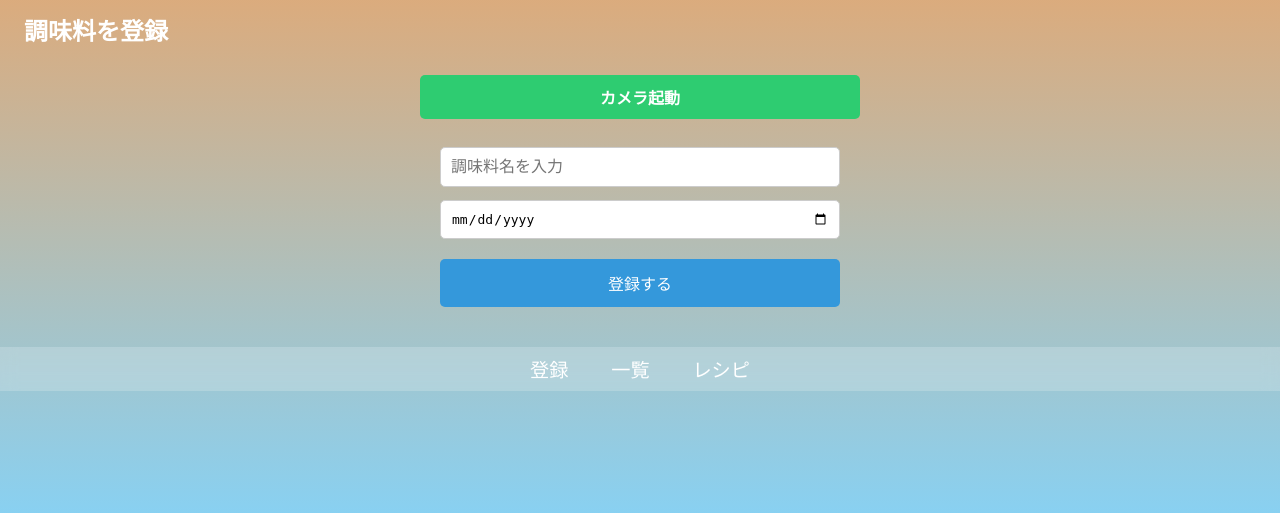
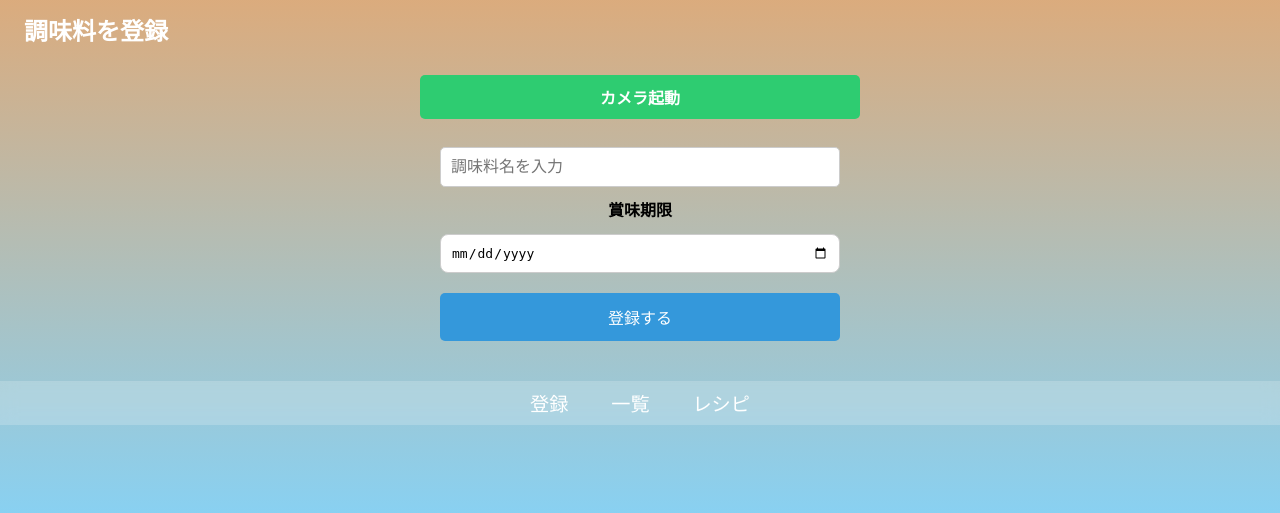
Before and after one commit to sum0924ssk-beep/kaihatu, a FastAPI app: page / in a window 1280 px wide. Shown: the part 226-739 px from the top of the page. Run offline with FastAPI, Linux system fonts and the light colour scheme.

Commit message:
賞味期限

```diff
--- a/templates/index.html
+++ b/templates/index.html
@@ -6,17 +6,24 @@
         <canvas id="photoCanvas" style="display:none;"></canvas>
 
         <div class="button-group" style="text-align: center; margin: 20px 0;">
-        <label for="fileInput" class="custom-file-upload" style="display: inline-block; padding: 10px 20px; background-color: #2ecc71; color: white; border-radius: 5px; cursor: pointer;">
+            <label for="fileInput" class="custom-file-upload"
+                style="display: inline-block; padding: 10px 20px; background-color: #2ecc71; color: white; border-radius: 5px; cursor: pointer;">
                 カメラ起動
             </label>
-       <input type="file" id="fileInput" name="image" accept="image/*" capture="environment" style="display: none;">
+            <input type="file" id="fileInput" name="image" accept="image/*" capture="environment"
+                style="display: none;">
         </div>
 
-    <input type="text" name="name" placeholder="調味料名を入力" required style="width: 100%; padding: 10px; margin-bottom: 10px; border: 1px solid #ccc; border-radius: 5px;">
+        <input type="text" name="name" placeholder="調味料名を入力" required
+            style="width: 100%; padding: 10px; margin-bottom: 10px; border: 1px solid #ccc; border-radius: 5px;">
 
-    <input type="date" name="expiry" placeholder="期限を入力 (任意)" style="width: 100%; padding: 10px; margin-bottom: 20px; border: 1px solid #ccc; border-radius: 5px;">
+        <label style="display:block; margin-bottom:5px; font-weight:bold;">
+            賞味期限
+        </label>
+        <input type="date" name="expiry" style="width: 100%; padding: 10px; margin-bottom: 20px;">
 
-    <button type="submit" style="width: 100%; padding: 12px; background-color: #3498db; color: white; border: none; border-radius: 5px; cursor: pointer;">登録する</button>
+        <button type="submit"
+            style="width: 100%; padding: 12px; background-color: #3498db; color: white; border: none; border-radius: 5px; cursor: pointer;">登録する</button>
     </form>
 </section>
 {% endblock %}
```
Lines whose indentation alone changed are shown as unchanged.
